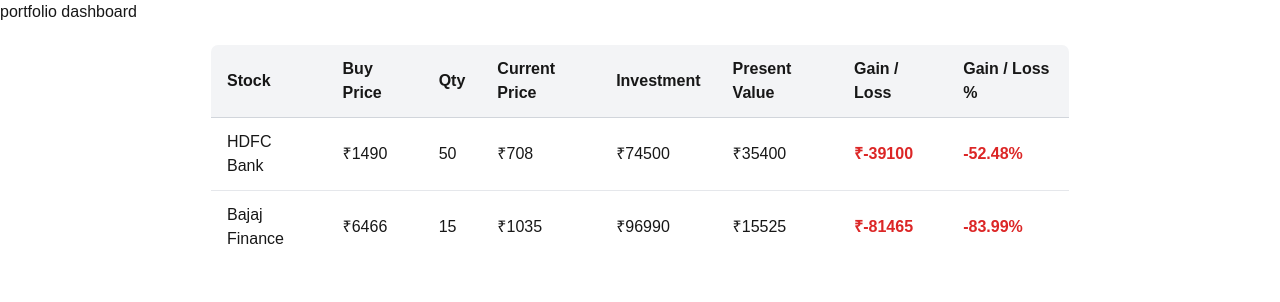
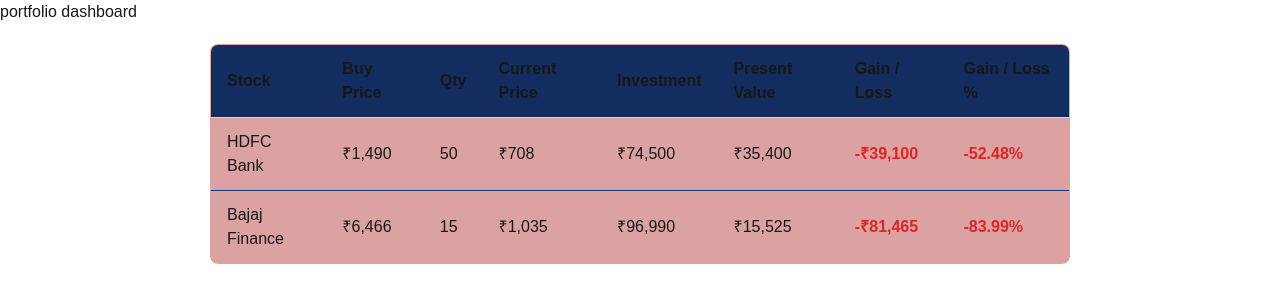
Before and after one commit to anmol-roy/onefolio, a Next.js app: page / in a window 1280 px wide. Shown: the top 302 px of the page. Built offline with nearby package versions, Linux system fonts and the light colour scheme.

Commit message:
refactor: add portfolio types and utilities

```diff
--- a/components/table.tsx
+++ b/components/table.tsx
@@ -1,6 +1,10 @@
 import { Portfolio } from "@/lib/portfolio";
+import { buildPortfolioRows } from "@/lib/calculations";
+import { formatIndianCurrency, formatPercentage } from "@/lib/utils";
 
 export default function Table() {
+  const rows = buildPortfolioRows(Portfolio);
+
   return (
     <main style={{ padding: "20px", maxWidth: "900px", margin: "0 auto" }}>
       <table
@@ -10,10 +14,10 @@
           border: "1px solid #d1d5db",
           borderRadius: "8px",
           overflow: "hidden",
-          background: "#fff",
+          background: "#dca2a2",
         }}
       >
-        <thead style={{ background: "#f3f4f6" }}>
+        <thead style={{ background: "#132d60" }}>
           <tr>
             <th style={{ padding: "12px 16px", textAlign: "left", borderBottom: "1px solid #d1d5db" }}>Stock</th>
             <th style={{ padding: "12px 16px", textAlign: "left", borderBottom: "1px solid #d1d5db" }}>Buy Price</th>
@@ -27,42 +31,34 @@
         </thead>
 
         <tbody>
-          {Portfolio.map((stock) => {
-            const investment = stock.buyPrice * stock.qty;
-            const presentValue = stock.currentPrice * stock.qty;
-            const profit = presentValue - investment;
-            const profitPercentage = investment > 0 ? ((profit / investment) * 100).toFixed(2) : "0.00";
-            const isLoss = profit < 0;
-
-            return (
-              <tr key={stock.id} style={{ borderBottom: "1px solid #e5e7eb" }}>
-                <td style={{ padding: "12px 16px" }}>{stock.particulars}</td>
-                <td style={{ padding: "12px 16px" }}>₹{stock.buyPrice}</td>
+          {rows.map((stock) => (
+            <tr key={stock.id} style={{ borderBottom: "1px solid #15377a" }}>
+              <td style={{ padding: "12px 16px" }}>{stock.particular}</td>
+              <td style={{ padding: "12px 16px" }}>{formatIndianCurrency(stock.buyPrice)}</td>
               <td style={{ padding: "12px 16px" }}>{stock.qty}</td>
-                <td style={{ padding: "12px 16px" }}>₹{stock.currentPrice}</td>
-                <td style={{ padding: "12px 16px" }}>₹{investment}</td>
-                <td style={{ padding: "12px 16px" }}>₹{presentValue}</td>
+              <td style={{ padding: "12px 16px" }}>{formatIndianCurrency(stock.currentPrice)}</td>
+              <td style={{ padding: "12px 16px" }}>{formatIndianCurrency(stock.investment)}</td>
+              <td style={{ padding: "12px 16px" }}>{formatIndianCurrency(stock.presentValue)}</td>
               <td
                 style={{
                   padding: "12px 16px",
-                    color: isLoss ? "#dc2626" : "#16a34a",
+                  color: stock.isLoss ? "#dc2626" : "#16a34a",
                   fontWeight: "600",
                 }}
               >
-                  ₹{profit}
+                {formatIndianCurrency(stock.gainLoss)}
               </td>
               <td
                 style={{
                   padding: "12px 16px",
-                    color: isLoss ? "#dc2626" : "#16a34a",
+                  color: stock.isLoss ? "#dc2626" : "#16a34a",
                   fontWeight: "600",
                 }}
               >
-                  {profitPercentage}%
+                {formatPercentage(stock.gainLossPercentage)}
               </td>
             </tr>
-            );
-          })}
+          ))}
         </tbody>
       </table>
     </main>
--- /dev/null
+++ b/lib/calculations.ts
@@ -0,0 +1,44 @@
+import { PortfolioHolding } from "@/types/portfolio";
+
+export interface PortfolioRow extends PortfolioHolding {
+  investment: number;
+  presentValue: number;
+  gainLoss: number;
+  gainLossPercentage: number;
+  isLoss: boolean;
+}
+
+export function calculateInvestment(buyPrice: number, quantity: number): number {
+  return buyPrice * quantity;
+}
+
+export function calculatePresentValue(currentPrice: number, quantity: number): number {
+  return currentPrice * quantity;
+}
+
+export function calculateGainLoss(presentValue: number, investment: number): number {
+  return presentValue - investment;
+}
+
+export function calculateGainLossPercentage(gainLoss: number, investment: number): number {
+  if (investment === 0) return 0;
+  return (gainLoss / investment) * 100;
+}
+
+export function buildPortfolioRows(portfolio: PortfolioHolding[]): PortfolioRow[] {
+  return portfolio.map((stock) => {
+    const investment = calculateInvestment(stock.buyPrice, stock.qty);
+    const presentValue = calculatePresentValue(stock.currentPrice, stock.qty);
+    const gainLoss = calculateGainLoss(presentValue, investment);
+    const gainLossPercentage = calculateGainLossPercentage(gainLoss, investment);
+
+    return {
+      ...stock,
+      investment,
+      presentValue,
+      gainLoss,
+      gainLossPercentage,
+      isLoss: gainLoss < 0,
+    };
+  });
+}
--- a/lib/portfolio.tsx
+++ b/lib/portfolio.ts
@@ -1,19 +1,21 @@
-export const Portfolio = [
+import { PortfolioHolding } from "@/types/portfolio";
+
+export const Portfolio: PortfolioHolding[] = [
   {
     id: 1,
-    particulars: "HDFC Bank",
+    particular: "HDFC Bank",
     buyPrice: 1490.00,
     qty: 50,
-    portfolioPercentage: 4.83,
+    exchange: "NSE",
     exchangeSymbol: "HDFCBANK",
     currentPrice: 708.00,
   },
   {
     id: 2,
-    particulars: "Bajaj Finance",
+    particular: "Bajaj Finance",
     buyPrice: 6466.00,
     qty: 15,
-    portfolioPercentage: 6.29,
+    exchange: "NSE",
     exchangeSymbol: "BAJFINANCE",
     currentPrice: 1035.00,
   }
--- /dev/null
+++ b/lib/utils.ts
@@ -0,0 +1,17 @@
+export function formatIndianCurrency(amount: number): string {
+    return new Intl.NumberFormat('en-IN', {
+        style: 'currency',
+        currency: 'INR',
+        maximumFractionDigits: 0,
+    }).format(amount ) ;
+}
+
+
+export function formatPercentage(value: number): string {
+  return new Intl.NumberFormat('en-IN', {
+    style: 'percent',
+    minimumFractionDigits: 2,
+    maximumFractionDigits: 2,
+
+}).format(value/100) ;
+}
--- /dev/null
+++ b/types/portfolio.ts
@@ -0,0 +1,12 @@
+export interface PortfolioHolding {
+    id: string | number ;
+    particular: string;
+
+    buyPrice: number;
+    qty: number ;
+    currentPrice: number;
+    exchangeSymbol: string;
+    exchange: 'NSE' | 'BSE';
+    symbol?: string;
+
+}
```
Lines whose indentation alone changed are shown as unchanged.
